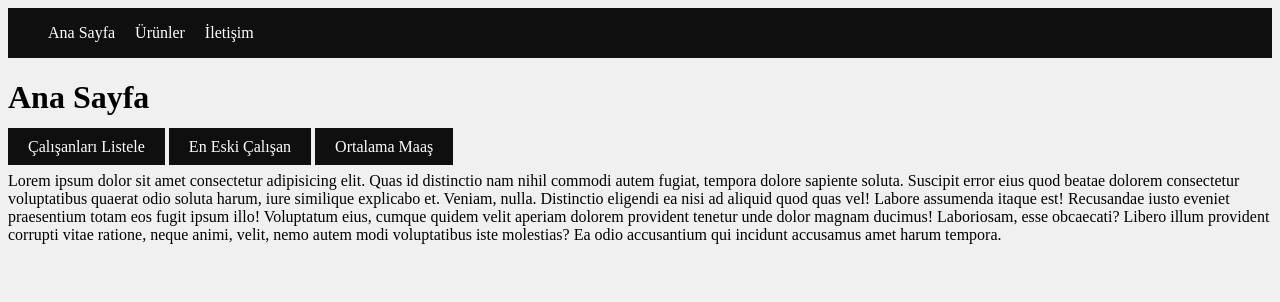
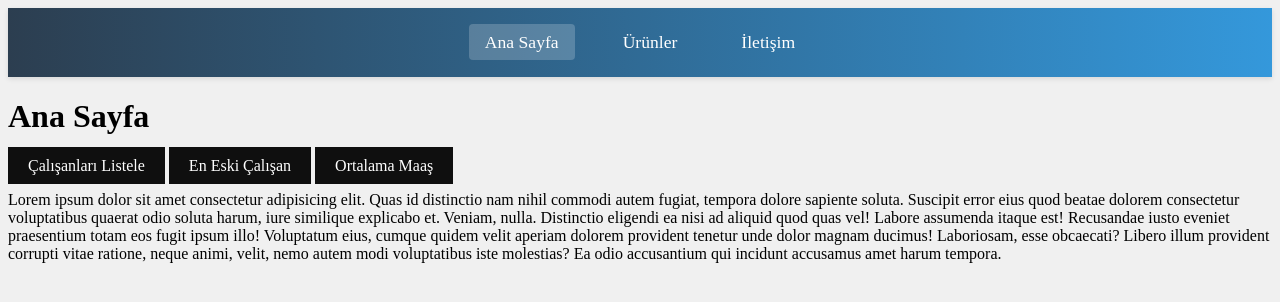
Before and after one commit to onurcansevinc/ts-web-api-example, a website: page public/pages/index.html in a window 1280 px wide. Drawn offline with Linux system fonts and the light colour scheme.

Commit message:
feat: add external CSS file for styling and update navigation links to reflect active page

```diff
--- a/public/pages/index.html
+++ b/public/pages/index.html
@@ -3,52 +3,14 @@
     <head>
         <meta charset="UTF-8" />
         <meta name="viewport" content="width=device-width, initial-scale=1.0" />
+        <link rel="stylesheet" href="../style/style.css" />
         <title>Ana Sayfa</title>
-
-        <style>
-            body {
-                background-color: #f0f0f0;
-            }
-
-            header {
-                background-color: #0f0f0f;
-                color: #fff;
-            }
-
-            nav {
-                display: flex;
-                justify-content: space-between;
-                align-items: center;
-            }
-
-            ul {
-                list-style: none;
-                display: flex;
-                gap: 20px;
-            }
-
-            ul li a {
-                color: #fff;
-                text-decoration: none;
-            }
-
-            ul li a:hover {
-                color: #ccc;
-            }
-
-            .button {
-                color: #fff;
-                padding: 10px 20px;
-                text-decoration: none;
-                background-color: #0f0f0f;
-            }
-        </style>
     </head>
     <body>
         <header>
             <nav>
                 <ul>
-                    <li><a href="/">Ana Sayfa</a></li>
+                    <li><a href="/" class="active">Ana Sayfa</a></li>
                     <li><a href="/products">Ürünler</a></li>
                     <li><a href="/connect">İletişim</a></li>
                 </ul>
--- /dev/null
+++ b/public/style/style.css
@@ -0,0 +1,90 @@
+body {
+    background-color: #f0f0f0;
+}
+
+header {
+    background: linear-gradient(to right, #2c3e50, #3498db);
+    padding: 1rem;
+    box-shadow: 0 2px 5px rgba(0, 0, 0, 0.1);
+    position: sticky;
+    top: 0;
+    z-index: 1000;
+}
+
+nav {
+    max-width: 1200px;
+    margin: 0 auto;
+    display: flex;
+    justify-content: center;
+    align-items: center;
+    padding: 0.5rem;
+}
+
+ul {
+    display: flex;
+    gap: 2rem;
+    list-style: none;
+    margin: 0;
+    padding: 0;
+}
+
+ul li {
+    position: relative;
+}
+
+ul li a {
+    color: #fff;
+    text-decoration: none;
+    font-size: 1.1rem;
+    font-weight: 500;
+    padding: 0.5rem 1rem;
+    border-radius: 4px;
+    transition: all 0.3s ease;
+}
+
+ul li a:hover {
+    background-color: rgba(255, 255, 255, 0.1);
+    transform: translateY(-2px);
+}
+
+ul li a.active {
+    background-color: rgba(255, 255, 255, 0.2);
+}
+
+ul li a::after {
+    content: '';
+    position: absolute;
+    width: 0;
+    height: 2px;
+    bottom: -4px;
+    left: 50%;
+    background-color: #fff;
+    transition: all 0.3s ease;
+    transform: translateX(-50%);
+}
+
+ul li a:hover::after {
+    width: 80%;
+}
+
+.button {
+    color: #fff;
+    padding: 10px 20px;
+    text-decoration: none;
+    background-color: #0f0f0f;
+}
+
+@media (max-width: 768px) {
+    nav {
+        padding: 0.5rem;
+    }
+
+    ul {
+        gap: 1rem;
+    }
+
+    ul li a {
+        font-size: 1rem;
+        padding: 0.4rem 0.8rem;
+    }
+}
```
Also changed, not shown: public/pages/connect.html (+2 -33 lines), public/pages/products.html (+2 -33 lines), src/index.ts (+9 -0 lines).
